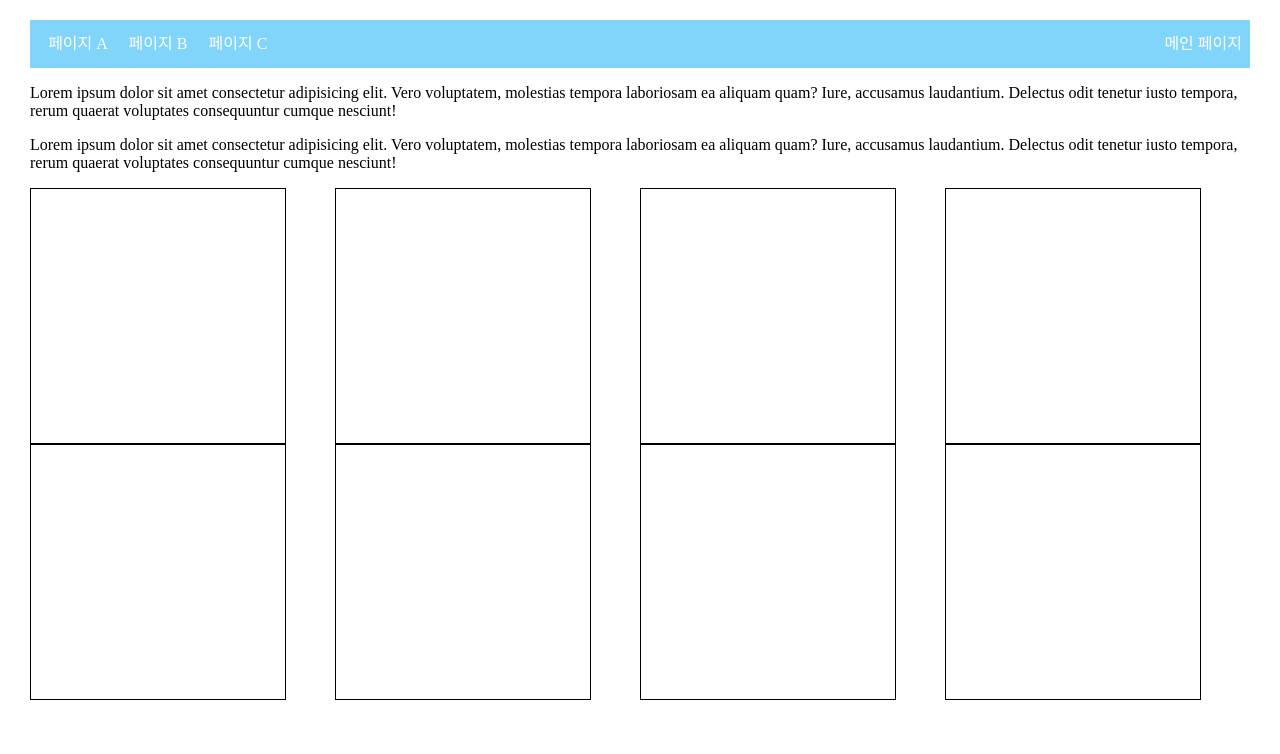
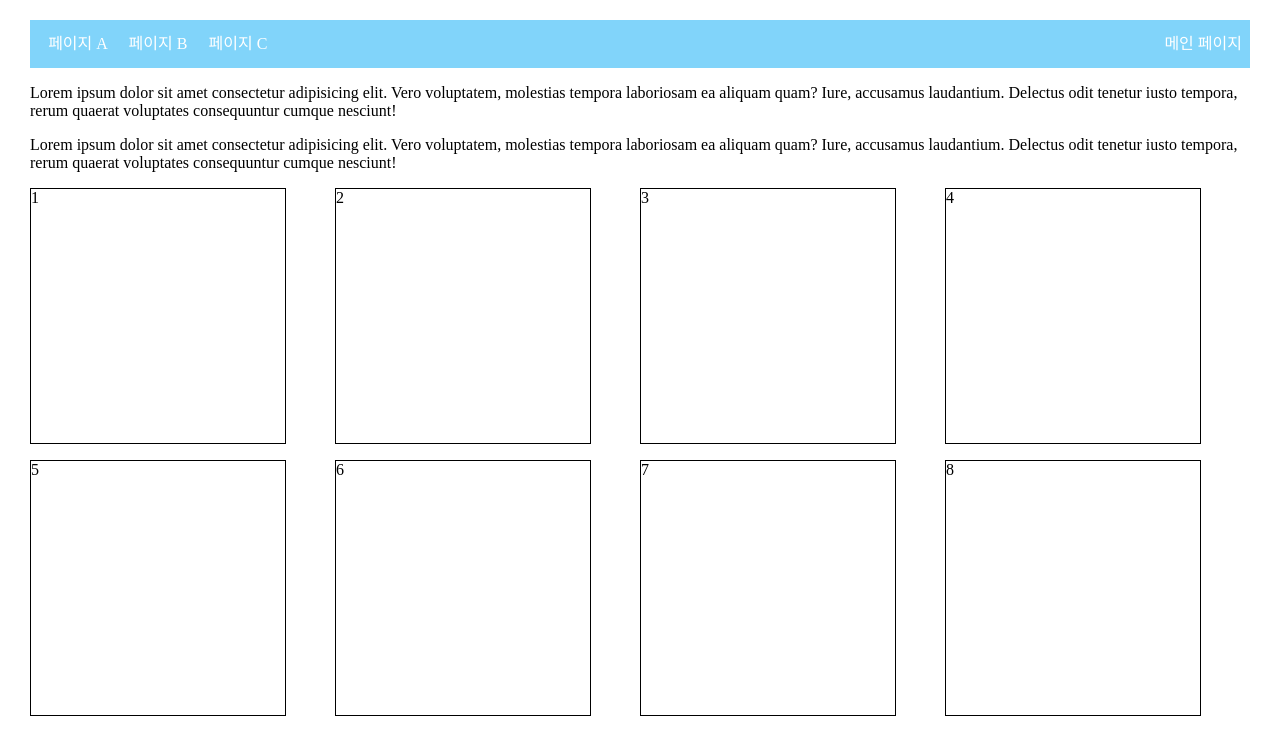
Before and after one commit to kimhh-smsoftlab/html5-study-1006, a plain HTML site: page project/1012/responsive.html in a window 1280 px wide. Drawn offline with Linux system fonts and the light colour scheme.

Commit message:
2 files modified

```diff
--- a/project/1012/responsive.html
+++ b/project/1012/responsive.html
@@ -25,16 +25,16 @@
   </header>
 	<div class="responsive_content">
     <div class="box_container">
-      <div class="box2"></div>
-      <div class="box2"></div>
-      <div class="box2"></div>
-      <div class="box2"></div>
+      <div class="box2">1</div>
+      <div class="box2">2</div>
+      <div class="box2">3</div>
+      <div class="box2">4</div>
     </div>
     <div class="box_container">
-      <div class="box2"></div>
-      <div class="box2"></div>
-      <div class="box2"></div>
-      <div class="box2"></div>
+      <div class="box2">5</div>
+      <div class="box2">6</div>
+      <div class="box2">7</div>
+      <div class="box2">8</div>
     </div>
   </div>
   <footer>
--- a/styles.css
+++ b/styles.css
@@ -236,7 +236,7 @@
         line-height: 6vh;
       }
 
-      @media screen and (max-width:800px){
+      @media screen and (max-width:900px){
         .main_container{
           flex-direction: column;
         }
@@ -250,6 +250,7 @@
 
         div.box_container{
           grid-template-columns: 1fr 1fr;
+          row-gap: 2vh;
         }
 
         div.box2{
@@ -307,6 +308,7 @@
       .box_container{
         display: grid;
         grid-template-columns: auto auto auto auto;
+        margin-bottom:2vh;
       }
 
       .navigationbar{
```
